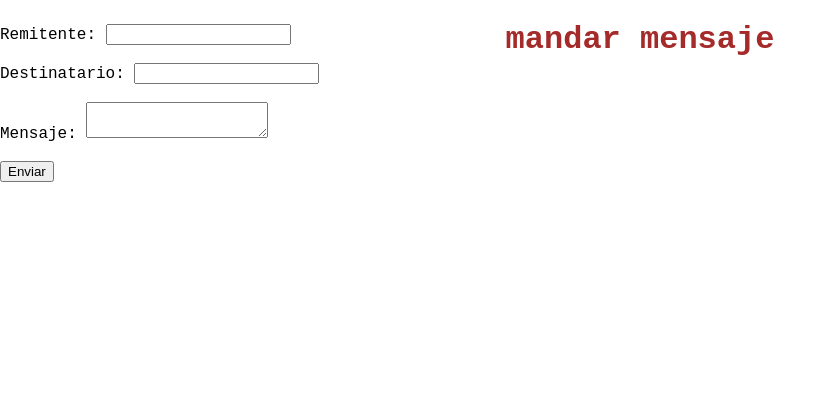
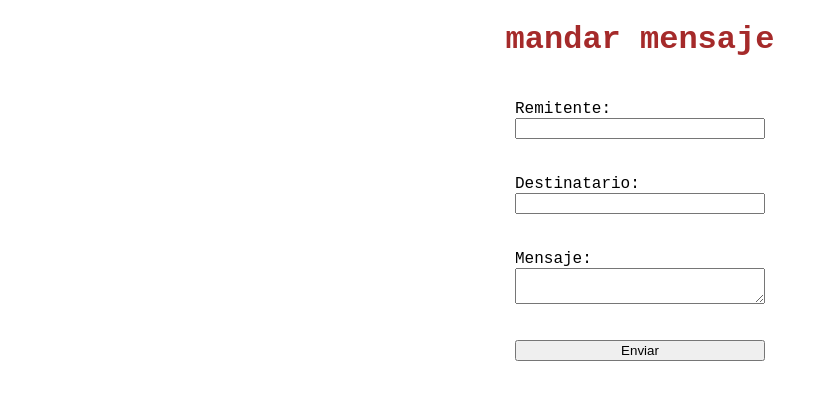
Before and after one commit to carl1609/mensajes, a Django app: page /ingresar_mensajes/ in a window 1280 px wide. Shown: the part 86-486 px from the top of the page, without its empty margins (0-836 px from the left). Run offline with Django 4.2, Linux system fonts and the light colour scheme.

Commit message:
agregando estilos al formulario

```diff
--- a/app1/static/style.css
+++ b/app1/static/style.css
@@ -90,3 +90,15 @@ body{
     justify-self: center;
     color: brown;
   }
+
+  .formulario{
+    padding-top: 60px;
+    width: 100%;
+    display: flex;
+    justify-content: center;
+    form{
+      width: 250px;
+        display: flex;
+        flex-direction: column;
+    }
+  }
--- a/app1/templates/ingresar_mensajes.html
+++ b/app1/templates/ingresar_mensajes.html
@@ -6,7 +6,7 @@
 {%endblock%}
 {%block contenido %}
     <h1>mandar mensaje</h1>
-    <div>
+    <div class="formulario">
         <form action="http://localhost:8000/cargar_mensaje/" method="POST">
 
             {% csrf_token %}
--- /dev/null
+++ b/requirements.txt
@@ -0,0 +1,4 @@
+asgiref==3.8.1
+Django==4.2
+sqlparse==0.5.1
+typing_extensions==4.12.2
```
Also changed, not shown: db.sqlite3.
